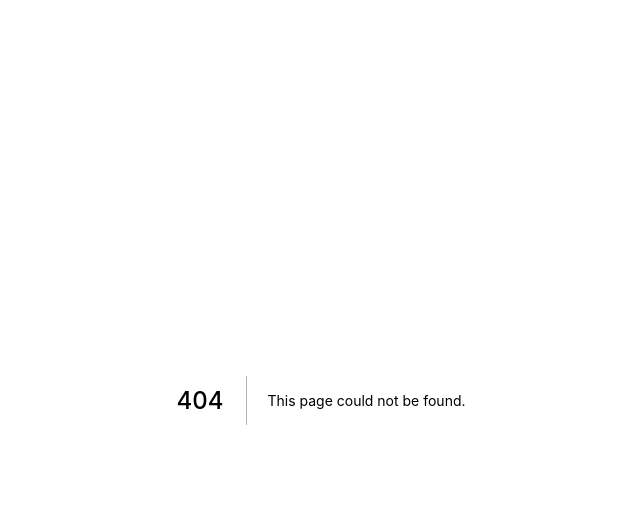
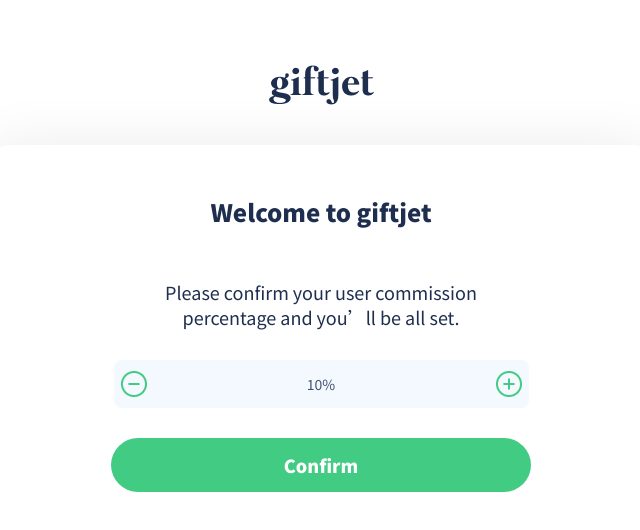
Before and after one commit to mocchi-app/gitfjet-fe, a Next.js app: page /brand/sign-up/comission in a window 1280 px wide. Before the commit this address had no page. Shown: the top 530 px of the page, without its empty margins (319-959 px from the left). Built offline with nearby package versions, Linux system fonts and the light colour scheme.

Commit message:
add comission page and started on dashboard

```diff
--- /dev/null
+++ b/pages/brand/sign-up/comission.js
@@ -0,0 +1,167 @@
+import Link from 'next/link';
+import { useState } from 'react';
+
+import styled from 'styled-components';
+import fetch from 'isomorphic-unfetch';
+
+export default function ComissionForm() {
+  const [value, setValue] = useState(10);
+
+  return (
+    <Container>
+      <LogoContainer>
+        <img src='/images/giftjet-logo.png' alt='giftjet logo' />
+      </LogoContainer>
+      <Form>
+        <FormTitle>Welcome to giftjet</FormTitle>
+        <Note>
+          Please confirm your user commission percentage and you’ll be all set.
+        </Note>
+        <InputContainer>
+          <Input type='text' />
+          <img
+            src='/images/plus-circle.png'
+            className='plus'
+            alt='plus button'
+          />
+          <img
+            src='/images/minus-circle.png'
+            className='minus'
+            alt='minus button'
+          />
+          <Value>{value}%</Value>
+        </InputContainer>
+        <Link href='/brand/sign-up/dashboard'>
+          <Btn>Confirm</Btn>
+        </Link>
+      </Form>
+    </Container>
+  );
+}
+
+const Container = styled.div`
+  display: flex;
+  flex-direction: column;
+  padding-top: 65px;
+  align-items: center;
+  color: #1e2e4f;
+`;
+
+const LogoContainer = styled.div`
+  margin-bottom: 40px;
+`;
+
+const Form = styled.form`
+  margin: 0;
+  width: 670px;
+  box-shadow: 0px 4px 60px rgba(0, 0, 0, 0.09);
+  border-radius: 24px;
+  display: flex;
+  flex-direction: column;
+  align-items: center;
+  padding-top: 50px;
+  padding-bottom: 50px;
+`;
+
+const FormTitle = styled.h2`
+  color: #1e2e4f;
+  font-family: 'Noto Sans TC', sans-serif;
+  font-style: normal;
+  font-weight: bold;
+  font-size: 24px;
+  line-height: 33px;
+  margin: 0 0 52px;
+`;
+
+const Note = styled.div`
+  font-family: Avenir Next;
+  font-weight: normal;
+  font-size: 18px;
+  line-height: 25px;
+  text-align: center;
+  font-family: 'Noto Sans TC', sans-serif;
+  color: #1e2e4f;
+  width: 400px;
+  margin-bottom: 30px;
+`;
+
+const InputContainer = styled.div`
+  width: 415px;
+  margin-bottom: 30px;
+  position: relative;
+
+  background: #f4f9ff;
+  border-radius: 8px;
+  border: none;
+  outline: none;
+  padding: 15px 20px;
+  color: #44516f;
+  font-family: 'Noto Sans TC', sans-serif;
+  font-style: normal;
+  font-weight: 500;
+  font-size: 14px;
+  line-height: 19px;
+  height: 48px;
+
+  img {
+    position: absolute;
+    top: 50%;
+    transform: translateY(-50%);
+    cursor: pointer;
+  }
+
+  .plus {
+    right: 7px;
+  }
+
+  .minus {
+    left: 7px;
+  }
+`;
+
+const Value = styled.div`
+  position: absolute;
+  color: #44516f;
+  font-size: 14px;
+  font-weight: 500;
+  line-height: 19px;
+  font-family: 'Noto Sans TC', sans-serif;
+  top: 50%;
+  left: 50%;
+  transform: translate(-50%, -50%);
+`;
+
+const Input = styled.input`
+  background: #f4f9ff;
+  border-radius: 8px;
+  border: none;
+  outline: none;
+  width: 100%;
+  padding: 15px 20px;
+  color: #44516f;
+  font-family: 'Noto Sans TC', sans-serif;
+  font-style: normal;
+  font-weight: 500;
+  font-size: 14px;
+  line-height: 19px;
+  display: none;
+`;
+
+const Btn = styled.a`
+  padding: 14px 63px;
+  font-family: 'Noto Sans TC', sans-serif;
+  font-style: normal;
+  font-weight: bold;
+  font-size: 18px;
+  line-height: 26px;
+  box-sizing: border-box;
+  border-radius: 60px;
+  background: #42cb83;
+  color: #fff;
+  width: 420px;
+  text-align: center;
+
+  &:hover {
+    background: #3cbc79;
+  }
+`;
--- a/pages/brand/sign-up/payment.js
+++ b/pages/brand/sign-up/payment.js
@@ -1,3 +1,4 @@
+import Link from 'next/link';
 import styled from 'styled-components';
 import fetch from 'isomorphic-unfetch';
 
@@ -14,7 +15,9 @@
           <Input type='text' placeholder='MM / YYYY' />
           <Input type='text' placeholder='CVV Code' />
         </CardDetails>
-        <Btn>Confirm</Btn>
+        <Link href='/brand/sign-up/comission'>
+          <Btn>Confirm</Btn>
+        </Link>
         <Footer>
           <Text> By signing up, I agree to Mocchi</Text>
           <PrivacyPollicy>Terms of Service and Privacy Policy.</PrivacyPollicy>
```
Also changed, not shown: pages/brand/sign-up/dashboard.js (added, +25 -0 lines), public/images/minus-circle.png (added), public/images/plus-circle.png (added).
